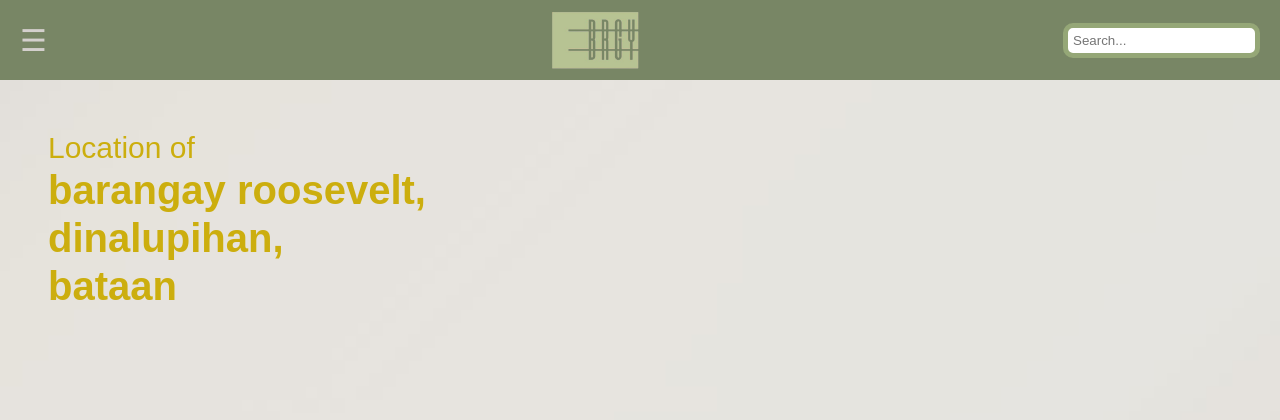
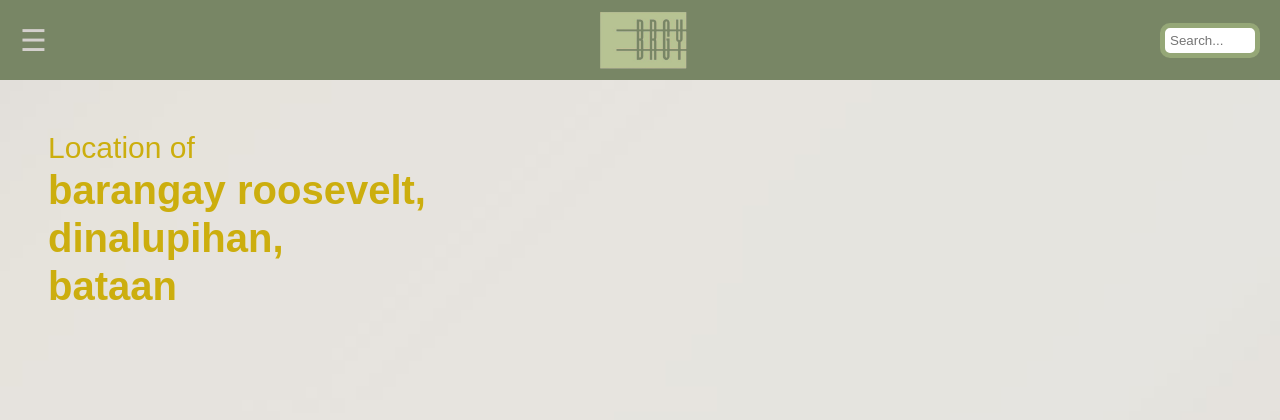
Before and after one commit to WesleyJoshuaPerez/EBRG-PROJECT, a PHP site: page /maindashboard.html in a window 1280 px wide. Shown: the top 420 px of the page. Run offline with PHP 8.4, Linux system fonts and the light colour scheme; some web fonts are replaced.

Commit message:
Update maindashboard.css

```diff
--- a/maindashboard.css
+++ b/maindashboard.css
@@ -187,4 +187,7 @@ footer {
    footer {
     visibility: hidden; /*use to make the footer invisible in the mobile devices*/
    }
+   .search_bar{
+    width: 10vh;
+   }
 }
```
